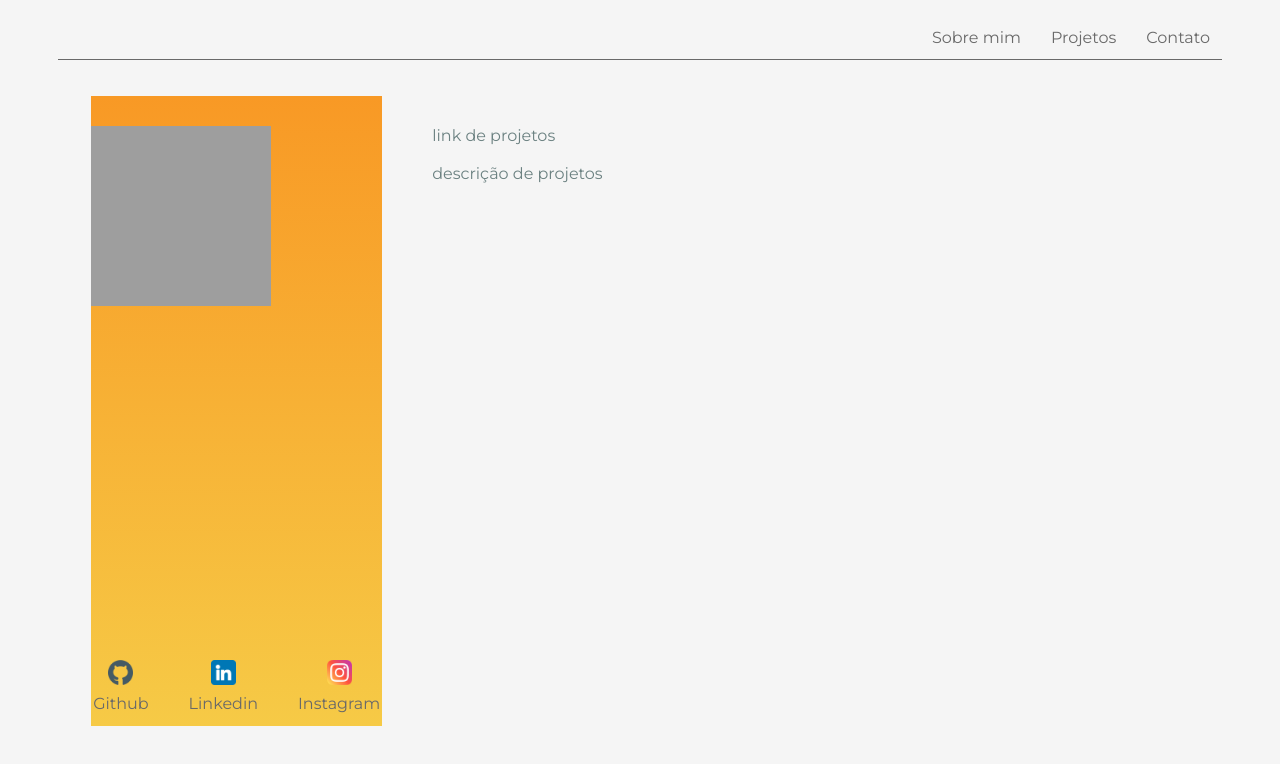
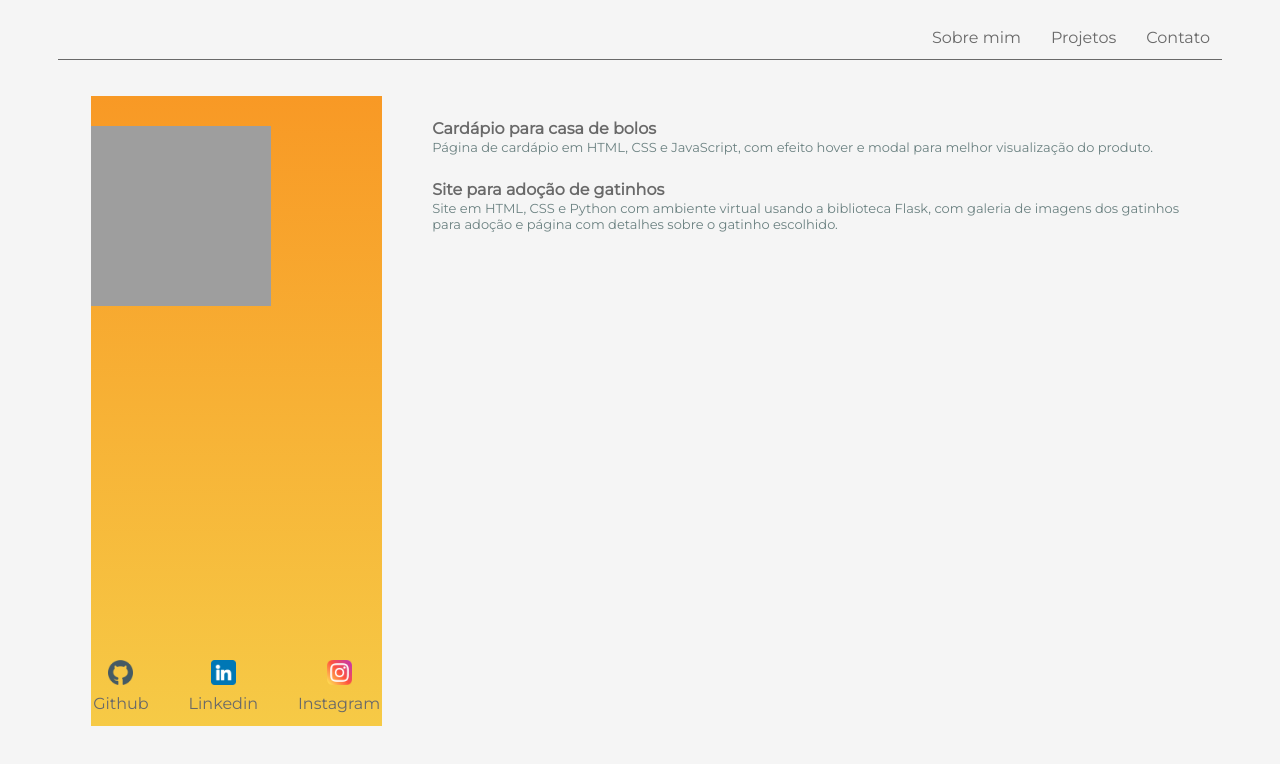
Before and after one commit to LuAmaral1961/LuAmaral1961.github.io, a plain HTML site: page projetos.html in a window 1280 px wide. Drawn offline with Linux system fonts and the light colour scheme; grey boxes are pictures that could not be loaded.

Commit message:
Acrescentado conteúdo na página de projetos
Acrescentados links na página de projetos para visualização de site de Cardápio e Adoção de Gatinhos hospedados no GitHub.

```diff
--- a/main.css
+++ b/main.css
@@ -146,6 +146,20 @@ input.nao_valido, textarea.nao_valido {
     padding-top: 5px;
 }
 
+.descritivo {
+    font-size: small;
+}
+
+.projetos {
+    line-height: 40%;
+    font-weight: bold;
+}
+
+.projetos a:hover {
+    color: rgb(109, 199, 199);
+
+}
+
 @media screen  and (min-width: 481px) and (max-width: 1200px) {
 
     .visual {
--- a/projetos.html
+++ b/projetos.html
@@ -50,13 +50,28 @@
 
             <div class="about">
                 <div class="projetos">
-                    link de projetos<br>
+                    <a href="https://luamaral1961.github.io/cardapio/" target="_blank" rel="noopener noreferrer">Cardápio para casa de bolos</a>
+                    <br>
                     <br>
                 </div>
 
                 <div class="descritivo">
-                    descrição de projetos<br>
-                <br>
+                    Página de cardápio em HTML, CSS e JavaScript, com efeito hover e modal para melhor visualização do produto.<br>
+                    <br>
+                    <br>
+                </div>
+                <div class="projetos">
+                    <a href="https://github.com/LuAmaral1961/adocao-de-gatinhos.git" target="_blank" rel="noopener noreferrer">
+                        Site para adoção de gatinhos</a>
+                    <br>
+                    <br>
+                </div>
+
+                <div class="descritivo">
+                    Site em HTML, CSS e Python com ambiente virtual usando a biblioteca Flask, com galeria de imagens dos gatinhos
+                    para adoção e página com detalhes sobre o gatinho escolhido.<br>
+                    <br>
+                    <br>
                 </div>
 
             </div>
```
